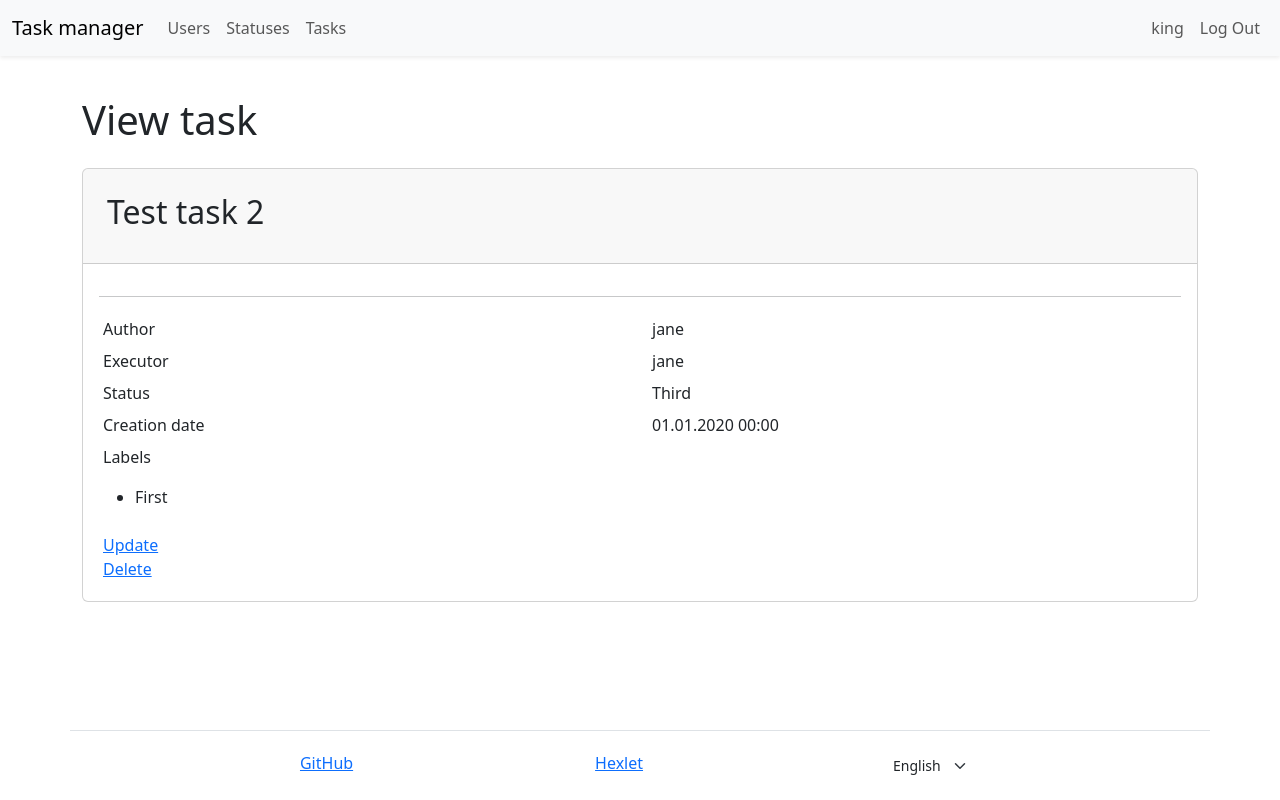
After one commit to K-Mickey/python-project-52, a Django app: page /en/tasks/2/ in a window 1280 px wide. The commit adds this page. Run offline with Django 5.2, Linux system fonts and the light colour scheme; a user stored in the database is signed in; data comes from the database, SQL or seed files in the repository; some libraries are stand-ins or nearby versions.

Commit message:
add detail task view

```diff
--- a/task_manager/tasks/urls.py
+++ b/task_manager/tasks/urls.py
@@ -1,10 +1,11 @@
 from django.urls import path
 
-from task_manager.tasks.views import TaskCreateView, TaskDeleteView, TaskListView, TaskUpdateView
+from task_manager.tasks.views import TaskCreateView, TaskDeleteView, TaskDetailView, TaskListView, TaskUpdateView
 
 urlpatterns = [
     path("", TaskListView.as_view(), name="task_list"),
     path("create/", TaskCreateView.as_view(), name="task_create"),
+    path("<int:pk>/", TaskDetailView.as_view(), name="task_detail"),
     path("<int:pk>/update/", TaskUpdateView.as_view(), name="task_update"),
     path("<int:pk>/delete/", TaskDeleteView.as_view(), name="task_delete"),
 ]
--- a/task_manager/tasks/views.py
+++ b/task_manager/tasks/views.py
@@ -1,6 +1,6 @@
 from django.urls import reverse_lazy
 from django.utils.translation import gettext_lazy
-from django.views.generic import CreateView, DeleteView, UpdateView
+from django.views.generic import CreateView, DeleteView, DetailView, UpdateView
 from django_filters.views import FilterView
 
 from task_manager.mixins import AuthorProtectionMixin, AuthRequiredMixin
@@ -76,3 +76,14 @@ class TaskDeleteView(
         context["title"] = gettext_lazy("Delete task")
         context["deleting_object"] = self.object.name
         return context
+
+
+class TaskDetailView(AuthRequiredMixin, DetailView):
+    template_name = "task_detail.html"
+    model = Task
+    context_object_name = "task"
+
+    def get_context_data(self, **kwargs):
+        context = super().get_context_data(**kwargs)
+        context["page_title"] = self.object.name
+        return context
--- a/task_manager/templates/status_list.html
+++ b/task_manager/templates/status_list.html
@@ -4,7 +4,7 @@
 
 {% block content %}
 
-  <h1 class="my-3">{% trans 'Statuses' %}</h1>
+  <h1 class="my-4">{% trans 'Statuses' %}</h1>
 
   <a href="{% url 'status_create' %}" class="btn btn-primary my-3">{% trans 'Create status' %}</a>
 
--- /dev/null
+++ b/task_manager/templates/task_detail.html
@@ -0,0 +1,53 @@
+{% extends "layout.html" %}
+
+{% load i18n %}
+
+{% block content %}
+  <h1 class="my-4">{% trans 'View task' %}</h1>
+  <div class="card mt-3">
+    <div class="card-header p-4">
+      <h2>{{ task.name }}</h2>
+    </div>
+    <div class="card-body">
+      <p>{{ task.description }}</p>
+      <hr>
+
+      <div>
+        <div class="row p-1">
+          <div class="col">{% trans 'Author' %}</div>
+          <div class="col">{{ task.author }}</div>
+        </div>
+        <div class="row p-1">
+          <div class="col">{% trans 'Executor' %}</div>
+          <div class="col">{{ task.executor }}</div>
+        </div>
+        <div class="row p-1">
+          <div class="col">{% trans 'Status' %}</div>
+          <div class="col">{{ task.status }}</div>
+        </div>
+        <div class="row p-1">
+          <div class="col">{% trans 'Creation date' %}</div>
+          <div class="col">{{ task.date_created|date:"d.m.Y H:i" }}</div>
+        </div>
+        <div class="row p-1">
+          <div class="col">
+            <p>{% trans 'Labels' %}</p>
+            <ul>
+              {% for label in task.labels.all %}
+                <li>{{ label.name }}</li>
+              {% endfor %}
+            </ul>
+          </div>
+        </div>
+
+        <div class="row p-1">
+          <div class="col">
+            <a href="{% url 'task_update' task.id %}">{% trans 'Update' %}</a>
+            <br>
+            <a href="{% url 'task_delete' task.id %}">{% trans 'Delete' %}</a>
+          </div>
+        </div>
+      </div>
+    </div>
+  </div>
+{% endblock %}
--- a/task_manager/templates/task_list.html
+++ b/task_manager/templates/task_list.html
@@ -6,7 +6,7 @@
 
 {% block content %}
 
-  <h1 class="my-3">{% trans 'Tasks' %}</h1>
+  <h1 class="my-4">{% trans 'Tasks' %}</h1>
 
   <a href="{% url 'task_create' %}" class="btn btn-primary my-3">{% trans 'Create task' %}</a>
 
@@ -54,7 +54,7 @@
         {% for task in tasks %}
           <tr>
             <td>{{ task.id }}</td>
-            <td><a href="#">{{ task.name }}</a></td>
+            <td><a href="{% url 'task_detail' task.id %}">{{ task.name }}</a></td>
             <td>{{ task.status }}</td>
             <td>{{ task.author }}</td>
             <td>{{ task.executor }}</td>
--- a/task_manager/templates/user_list.html
+++ b/task_manager/templates/user_list.html
@@ -4,7 +4,7 @@
 
 {% block content %}
 
-  <h1 class="my-3">{% trans 'Users' %}</h1>
+  <h1 class="my-4">{% trans 'Users' %}</h1>
 
   <table class="table table-striped">
     <thead>
```
Also changed, not shown: task_manager/tasks/tests/test_queries.py (+17 -0 lines), task_manager/locale/ru/LC_MESSAGES/django.po, 1 other file.
